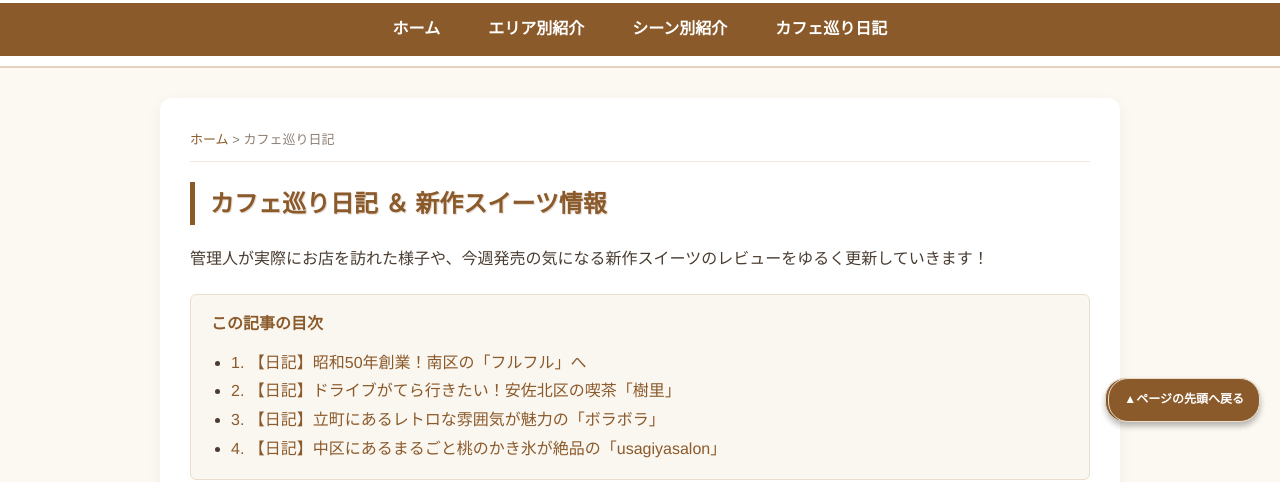
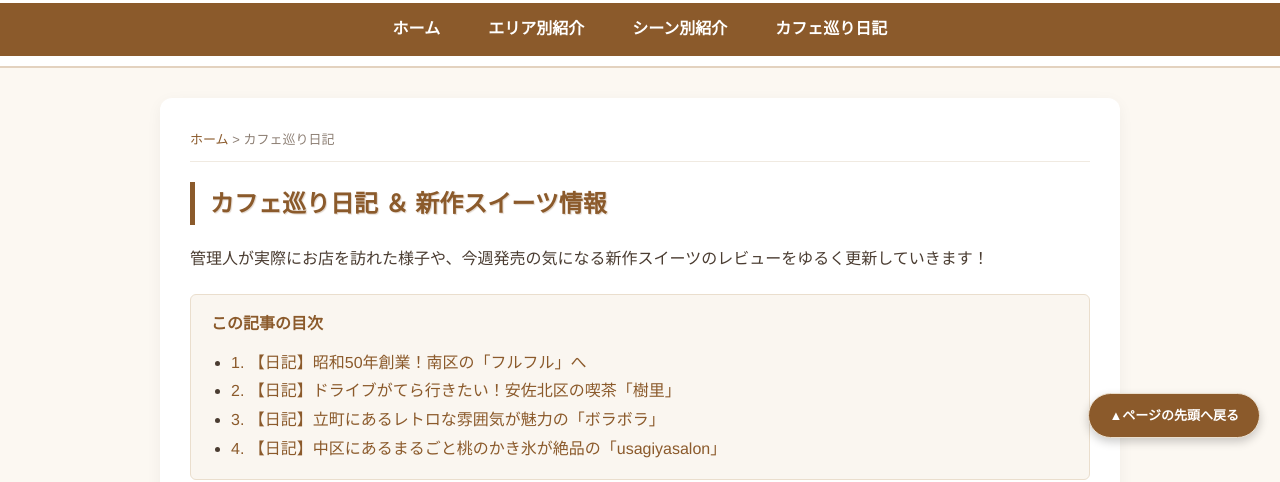
Before and after one commit to Till-7/Till-7.github.io, a plain HTML site: page blog.html in a window 1280 px wide. Shown: the part 342-824 px from the top of the page. Drawn offline with Linux system fonts and the light colour scheme.

Commit message:
Add files via upload

```diff
--- a/blog.html
+++ b/blog.html
@@ -11,7 +11,7 @@
 
     <header>
         <div id="logo">
-            <a href="index.html" id="pagetop">
+            <a href="index.html">
                 <img src="image/logo.png" alt="広島女子大生カフェ巡り ロゴ" width="300" height="80">
             </a>
         </div>
@@ -35,7 +35,6 @@
                         <h2>カフェ巡り日記 ＆ 新作スイーツ情報</h2>
             <p>管理人が実際にお店を訪れた様子や、今週発売の気になる新作スイーツのレビューをゆるく更新していきます！</p>
 
-	    <!-- ページ内目次 -->
             <div id="page-index">
                 <h4>この記事の目次</h4>
                 <ul>
@@ -56,7 +55,6 @@
                     <p>たまにはお気に入りのものを食べながら作業する時間もいいなと感じた一日でした。</p>
                     <div class="clear">
                 </div>
-                <p class="to-top"><a href="#pagetop">▲ ページの先頭へ戻る</a></p>
             </section>
 
             <section id="article2" class="blog-post">
@@ -69,7 +67,6 @@
                     <p>どこか懐かしい喫茶店メニューが豊富で、お腹も心も大満足です。騒がしい日常から離れて、のんびりとした時間を過ごしたいときに最高の隠れ家カフェですよ！</p>
                     <div class="clear"></div>
                 </div>
-                <p class="to-top"><a href="#pagetop">▲ ページの先頭へ戻る</a></p>
             </section>
 
 	    <section id="article3" class="blog-post">
@@ -82,7 +79,6 @@
                     <p>まったりおしゃべりしたい時にもおすすめ！</p>
                     <div class="clear"></div>
                 </div>
-                <p class="to-top"><a href="#pagetop">▲ページの先頭へ戻る</a></p>
             </section>
 
 	    <section id="article4" class="blog-post">
@@ -106,6 +102,8 @@
           </article>
     </main>
 
+        <p class="to-top"><a href="#pagetop">▲ページの先頭へ戻る</a></p>
+
     <footer>
         <div class="validators">
             <a href="http://www.htmllint.net/html-lint/htmllint.html">HTML Validator</a> |
--- a/css/mystyle.css
+++ b/css/mystyle.css
@@ -269,23 +269,25 @@ footer a:hover {
     position: fixed;
     bottom: 20px;
     right: 20px;
-    z-index: 99;
+    z-index: 999;
+    margin: 0;
 }
 
 .to-top a {
-    display: block;
+    display: inline-block;
+    padding: 10px 20px;
     background-color: #8b5a2b;
-    color: #ffffff;
+    color: #ffffff !important;
+    font-size: 13px;
+    font-weight: bold;
     text-decoration: none;
-    padding: 10px 15px;
-    border-radius: 20px;
-    font-size: 12px;
-    font-weight: bold;
-    box-shadow: 0 4px 6px rgba(0, 0, 0, 0.1);
+    border-radius: 25px;
+    box-shadow: 0 4px 10px rgba(0, 0, 0, 0.2);
     transition: all 0.3s ease;
 }
+
 .to-top a:hover {
-    background-color: #a06d3b;
+    background-color: #6d441f;
     transform: translateY(-3px);
 }
 
```
Also changed, not shown: index.html (indentation only).
